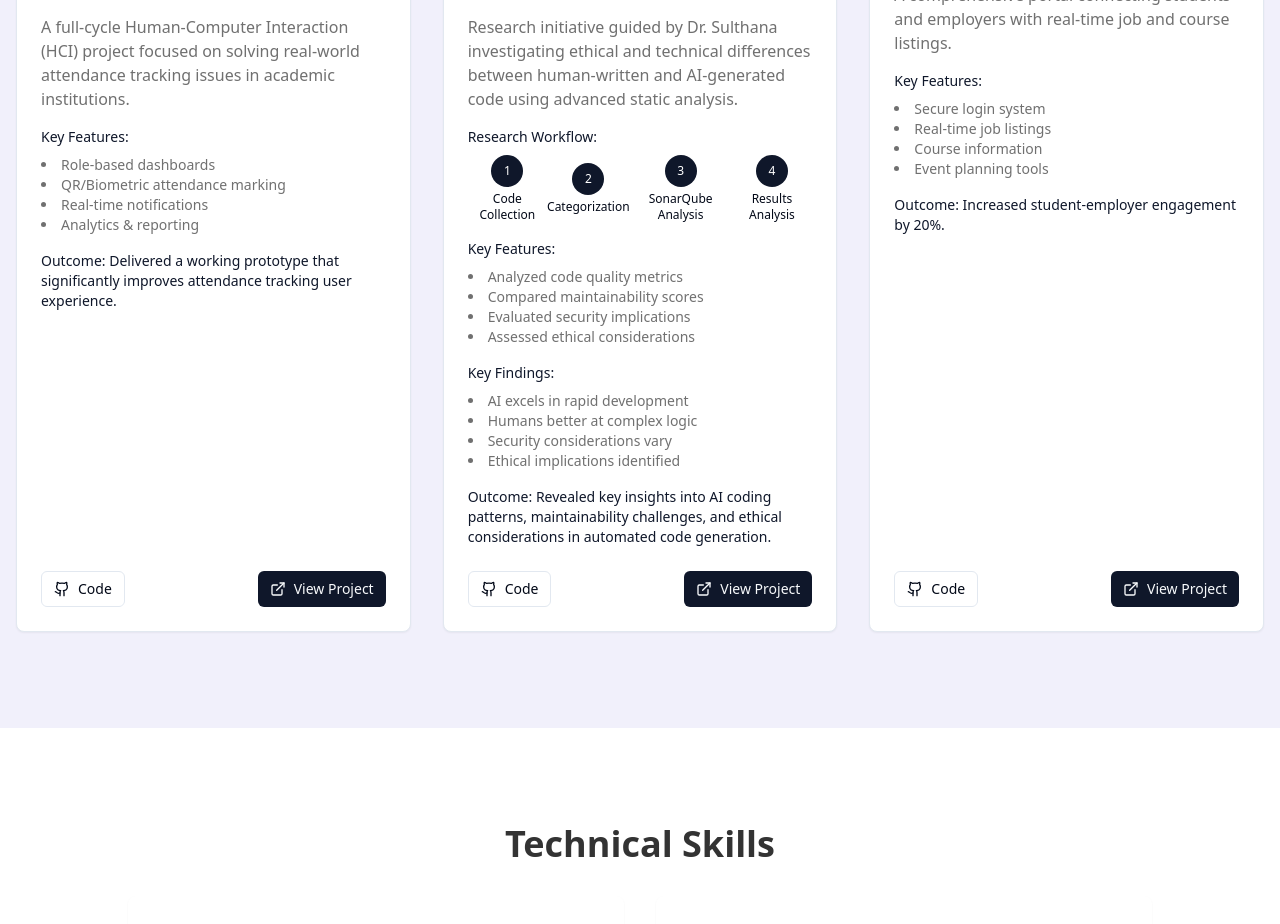
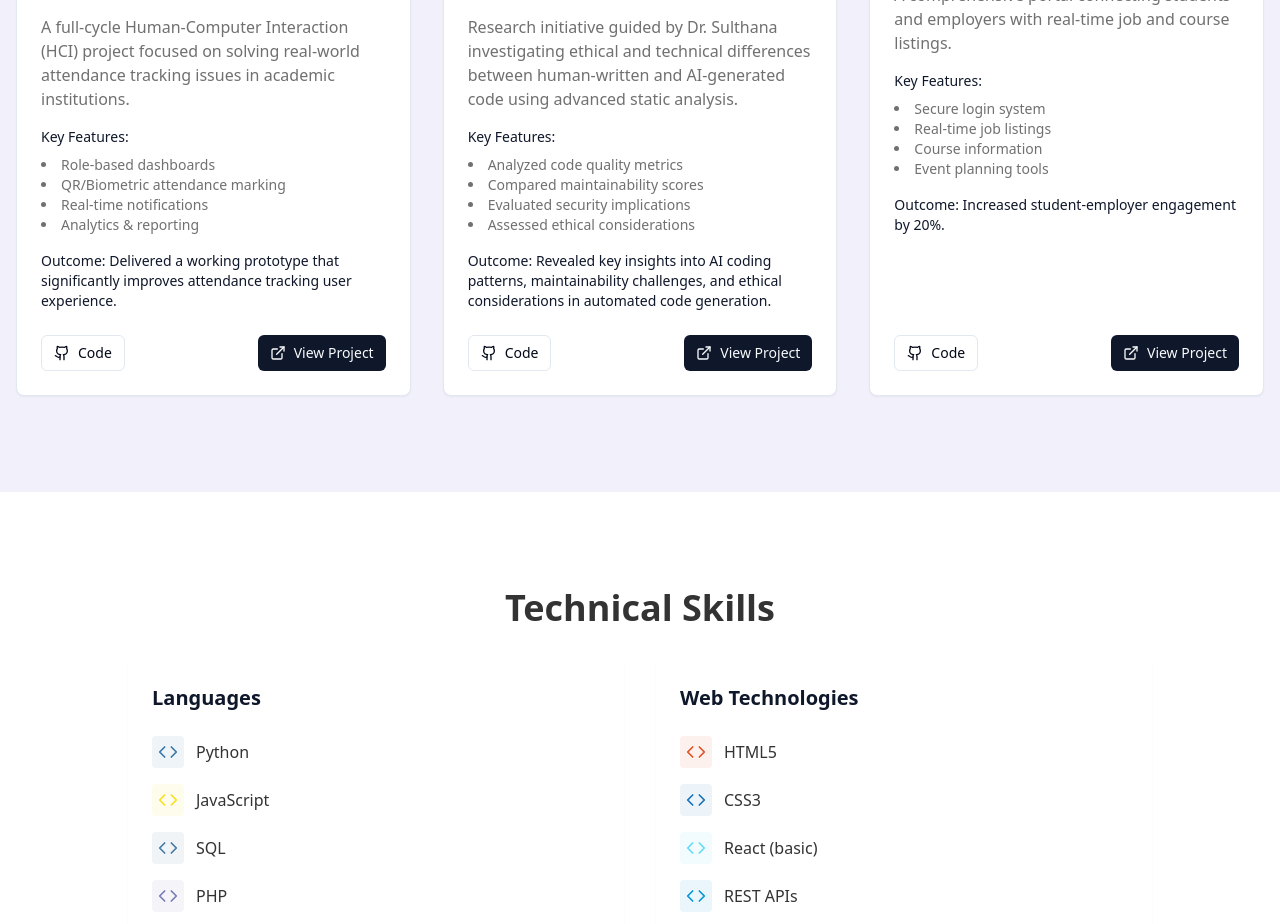
Before and after one commit to Bhushan-11-11/nagabhushan, a React (Vite) app: page / in a window 1280 px wide. Shown: the part 1960-2884 px from the top of the page. Built offline with nearby package versions, Linux system fonts and the light colour scheme.

Commit message:
Refactor: Conditionally render project details
Conditionally render the research workflow and key findings sections within the project cards, displaying them upon user interaction (e.g., clicking "View Project").

```diff
--- a/src/components/Projects.tsx
+++ b/src/components/Projects.tsx
@@ -124,39 +124,12 @@ const Projects = () => {
               <CardContent className="flex-grow">
                 <p className="text-charcoal/70 mb-4">{project.description}</p>
 
-                {project.workflow && (
-                  <div className="mb-4">
-                    <p className="text-primary font-medium text-sm mb-2">Research Workflow:</p>
-                    <div className="flex justify-between items-center">
-                      {project.workflow.map((step, idx) => (
-                        <div key={idx} className="flex flex-col items-center text-xs">
-                          <div className="w-8 h-8 rounded-full bg-primary text-white flex items-center justify-center mb-1">
-                            {idx + 1}
-                          </div>
-                          <span className="text-center">{step}</span>
-                        </div>
-                      ))}
-                    </div>
-                  </div>
-                )}
-
                 {project.features && (
                   <div className="mb-4">
                     <p className="text-primary font-medium text-sm mb-2">Key Features:</p>
                     <ul className="list-disc list-inside text-charcoal/70 text-sm">
                       {project.features.map((feature, idx) => (
                         <li key={idx}>{feature}</li>
-                      ))}
-                    </ul>
-                  </div>
-                )}
-
-                {project.findings && (
-                  <div className="mb-4">
-                    <p className="text-primary font-medium text-sm mb-2">Key Findings:</p>
-                    <ul className="list-disc list-inside text-charcoal/70 text-sm">
-                      {project.findings.map((finding, idx) => (
-                        <li key={idx}>{finding}</li>
                       ))}
                     </ul>
                   </div>
```
